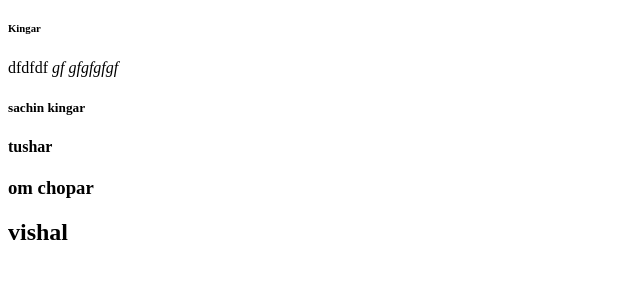
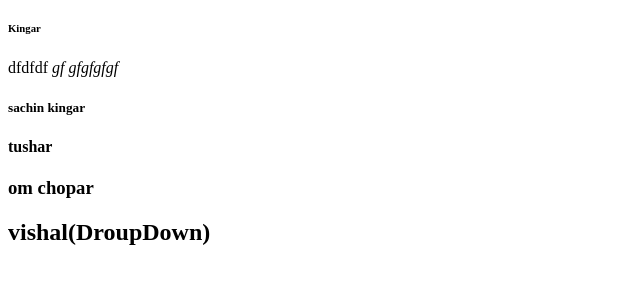
Before and after one commit to Kingarnitin/LocalRepo, a plain HTML site: page index.html in a window 1280 px wide. Shown: the part 87-370 px from the top of the page, without its empty margins (0-640 px from the left). Drawn offline with Linux system fonts and the light colour scheme.

Commit message:
Add Droupdown

```diff
--- a/index.html
+++ b/index.html
@@ -20,7 +20,7 @@
 
     </h4>
     <h3>om chopar</h3>
-    <h2>vishal</h2>
+    <h2>vishal(DroupDown)</h2>
 
 </body>
 </html>
```
